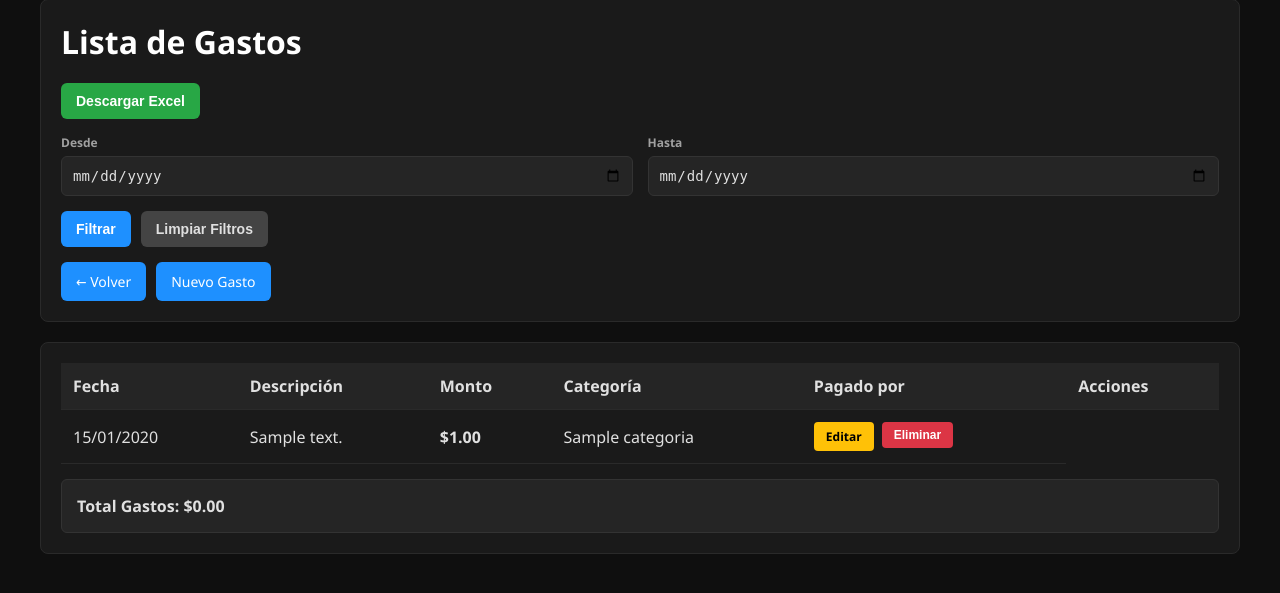
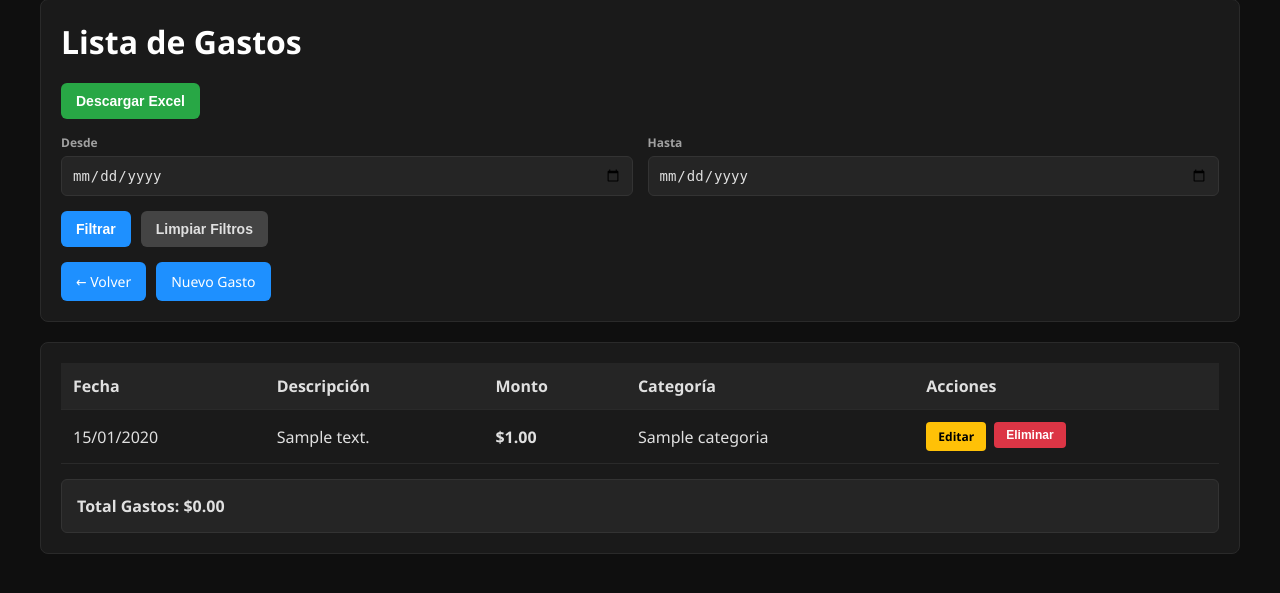
Before and after one commit to Romangarcia012/pyme_construccion, a Flask app: page /gasto/listar in a window 1280 px wide. Shown: the part 21-614 px from the top of the page. Run offline with Flask 3, Linux system fonts and the light colour scheme; a user stored in the database is signed in; tables that the repository leaves empty hold one stand-in row (values such as "Sample post").

Commit message:
Fix: columna Pagado por huerfana en listar_gastos
Co-Authored-By: Claude Opus 5 <noreply@anthropic.com>

```diff
--- a/templates/listar_gastos.html
+++ b/templates/listar_gastos.html
@@ -313,7 +313,6 @@
                             <th>Descripción</th>
                             <th>Monto</th>
                             <th>Categoría</th>
-                            <th>Pagado por</th>
                             <th>Acciones</th>
                         </tr>
                     </thead>
```
